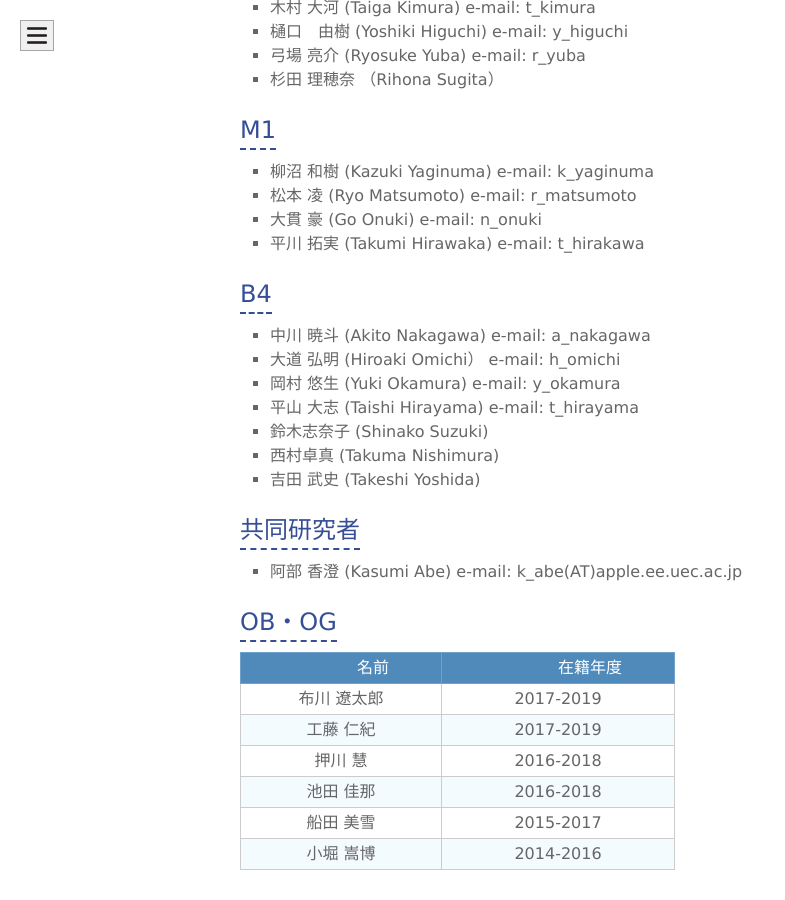
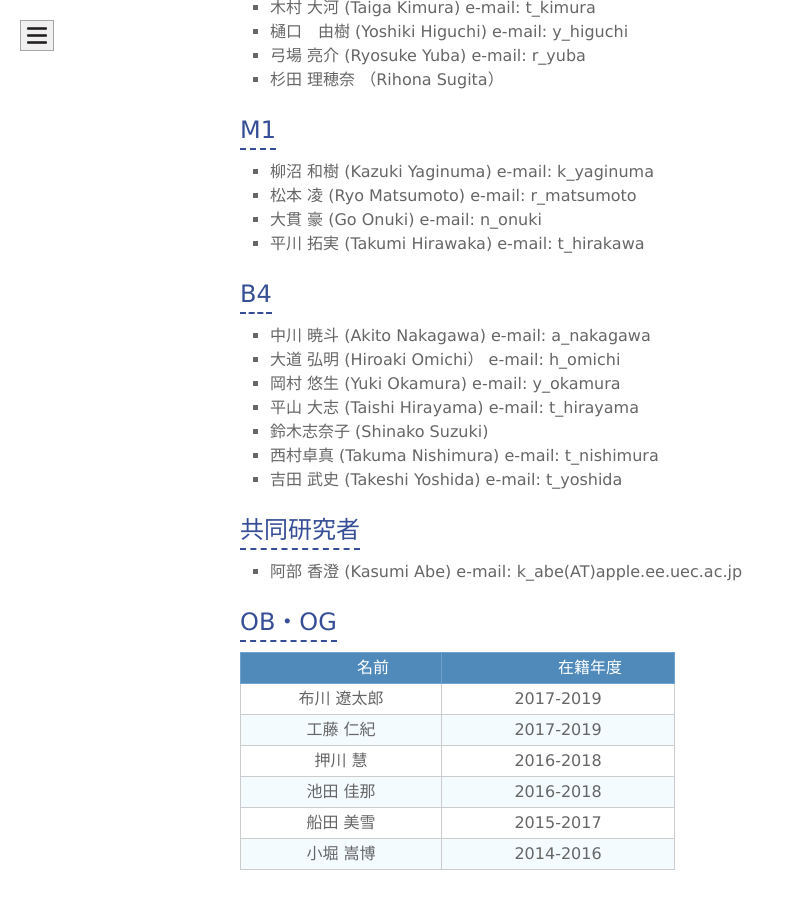
Before and after one commit to naka-lab/naka-lab.github.io, a Jekyll site: the page built from subpages/member.md, in a window 1280 px wide and 900 px high, scrolled down 1021 px. Shown: the whole window, without its empty margins (0-785 px from the left). Built offline with Jekyll 4.4.1, drawn with Linux system fonts in a browser that asks for light colours.

Commit message:
Update member.md

```diff
--- a/subpages/member.md
+++ b/subpages/member.md
@@ -34,8 +34,8 @@ layout: default
 - 岡村 悠生 (Yuki Okamura) e-mail: y_okamura
 - 平山 大志 (Taishi Hirayama) e-mail: t_hirayama
 - 鈴木志奈子 (Shinako Suzuki)
-- 西村卓真 (Takuma Nishimura)
-- 吉田 武史 (Takeshi Yoshida)
+- 西村卓真 (Takuma Nishimura) e-mail: t_nishimura
+- 吉田 武史 (Takeshi Yoshida) e-mail: t_yoshida
 
 ## 共同研究者
 - 阿部 香澄 (Kasumi Abe) e-mail: k_abe(AT)apple.ee.uec.ac.jp
```
